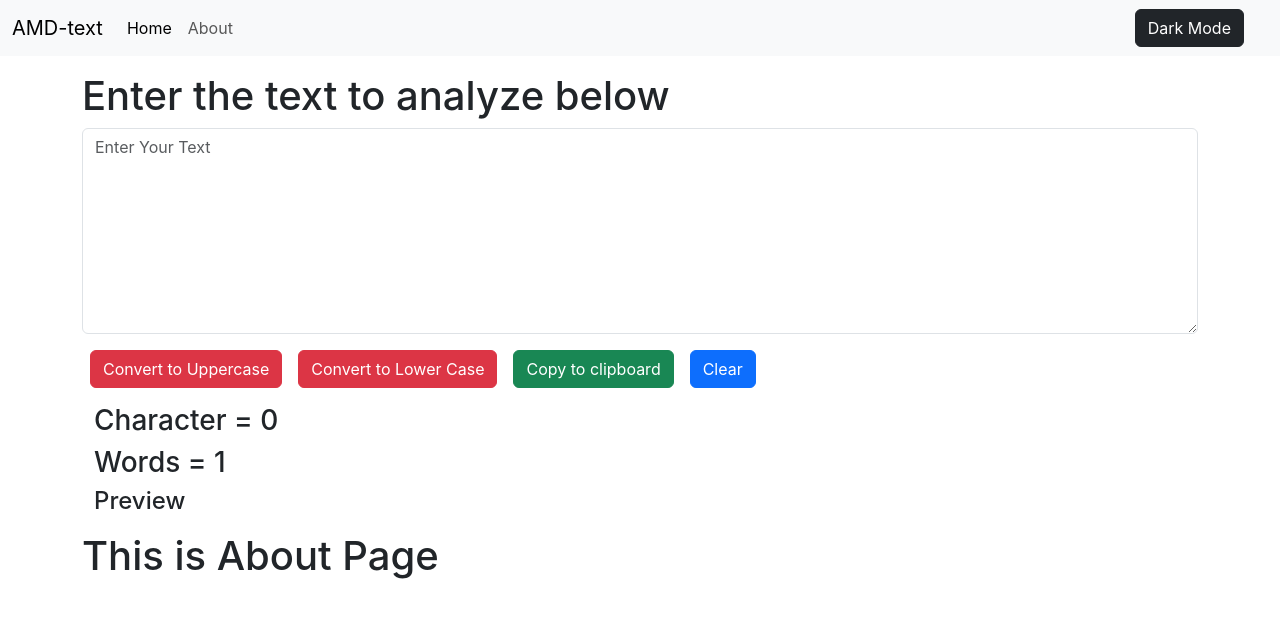
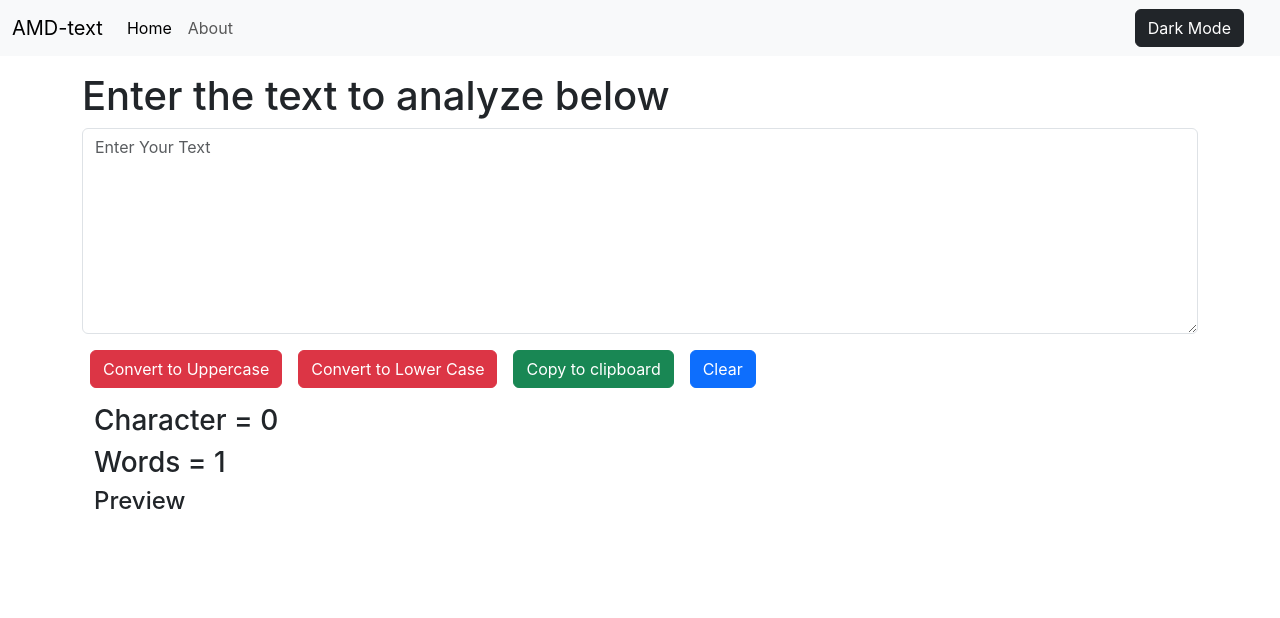
Before and after one commit to Adity2603/Text-App-React, a React (Create React App) app: page / in a window 1280 px wide. Shown: the top 618 px of the page. Built offline with nearby package versions, Linux system fonts and the light colour scheme.

Commit message:
Router Added of Previous Version

```diff
--- a/package.json
+++ b/package.json
@@ -8,6 +8,7 @@
     "@testing-library/user-event": "^13.5.0",
     "react": "^18.2.0",
     "react-dom": "^18.2.0",
+    "react-router-dom": "^5.3.0",
     "react-scripts": "5.0.1",
     "web-vitals": "^2.1.4"
   },
--- a/src/App.js
+++ b/src/App.js
@@ -5,6 +5,12 @@
 import TextForm from './components/TextForm';
 import About from './components/About'
 import Alert from './components/alert';
+import {
+  BrowserRouter as Router,
+  Switch,
+  Route,
+  Link
+} from "react-router-dom";
 
 function App() {
   const [mode , setMode] = useState("light")
@@ -33,15 +39,27 @@
   }
   return (
     <>
-
+    <Router>
     <Navbar mode = {mode}  toggleMode={toggleMode} />
     <div className="container my-2 ">
       <Alert alert= {alert} />
     </div>
     <div className="container my-3">
-    <TextForm showalert= {showalert} heading="Enter the text to analyze below"/>
-    <About/>
+      <Switch>
+        <Route exact path='/' >
+        <TextForm showalert= {showalert} heading="Enter the text to analyze below"/>
+
+        </Route>
+        <Route exact path='/about' >
+        <About/>
+
+        </Route>
+      </Switch>
+
+
+
     </div>
+    </Router>
     </>
   );
 }
```
Also changed, not shown: 1 other file (tests, documents, lock files or other folders).
